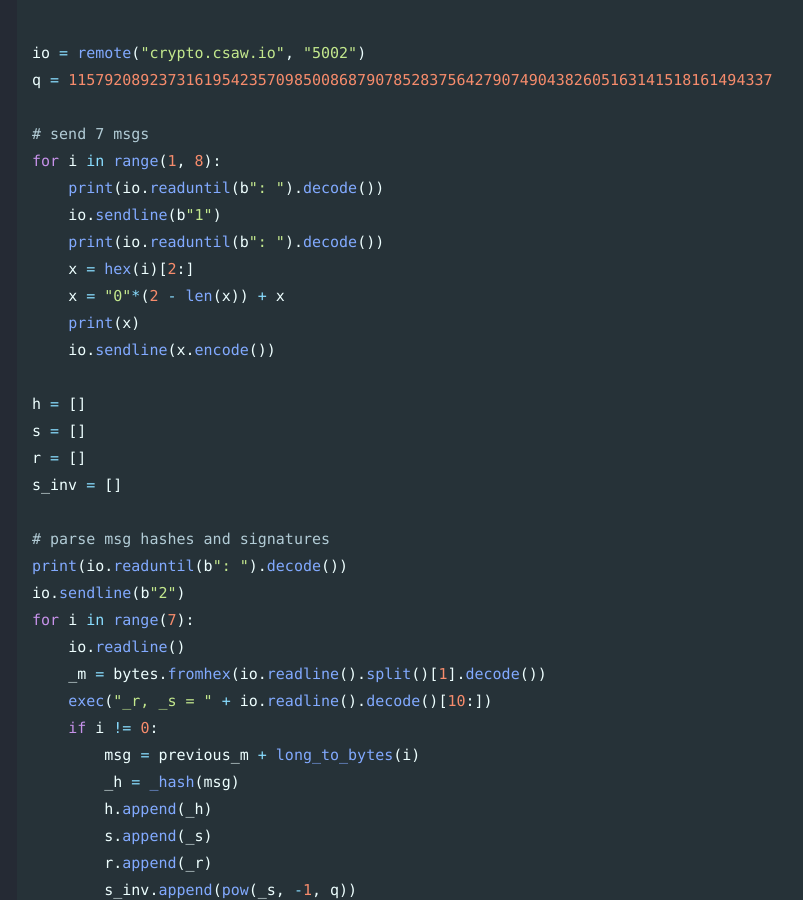
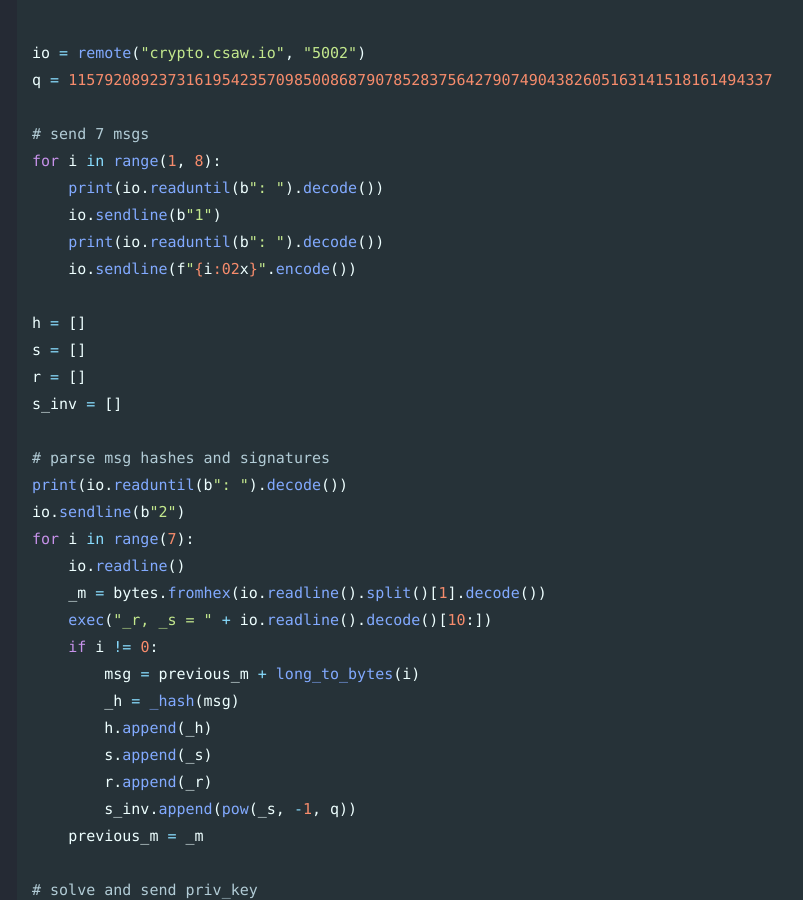
Before and after one commit to Connor-McCartney/Connor-McCartney.github.io, a Jekyll site: the page built from _pages/cryptography/ecc/Blocky-Noncense-CSAW-2023.md, in a window 1280 px wide and 900 px high, scrolled down 1787 px. Shown: the whole window, without its empty margins (3-806 px from the left). Built offline with Jekyll 4.4.1, drawn with Linux system fonts in a browser that asks for light colours; cached includes are drawn as plain includes.

Commit message:
Update Blocky-Noncense-CSAW-2023.md

```diff
--- a/_pages/cryptography/ecc/Blocky-Noncense-CSAW-2023.md
+++ b/_pages/cryptography/ecc/Blocky-Noncense-CSAW-2023.md
@@ -76,10 +76,7 @@ for i in range(1, 8):
     print(io.readuntil(b": ").decode())
     io.sendline(b"1")
     print(io.readuntil(b": ").decode())
-    x = hex(i)[2:]
-    x = "0"*(2 - len(x)) + x
-    print(x)
-    io.sendline(x.encode())
+    io.sendline(f"{i:02x}".encode())
 
 h = []
 s = []
```
